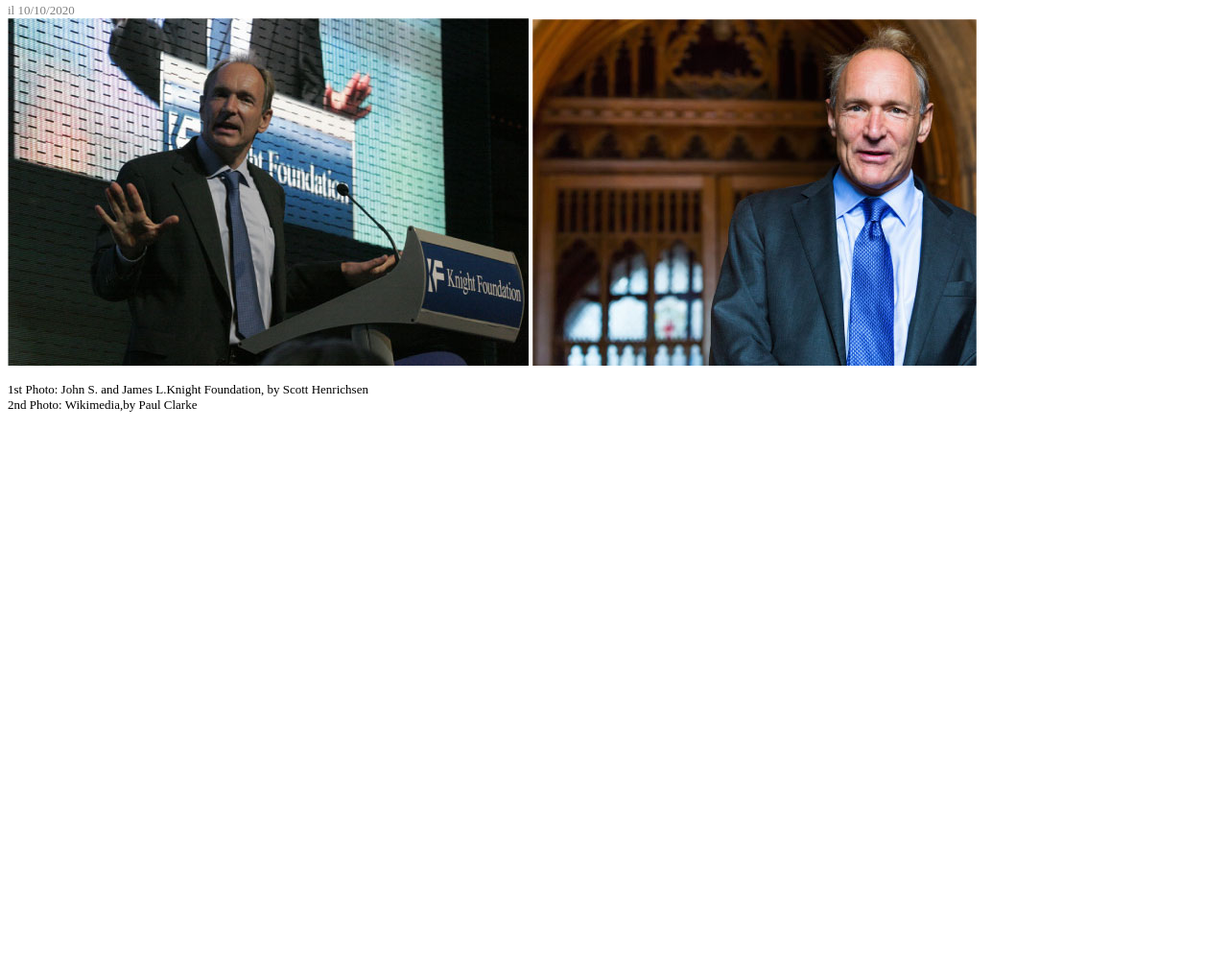
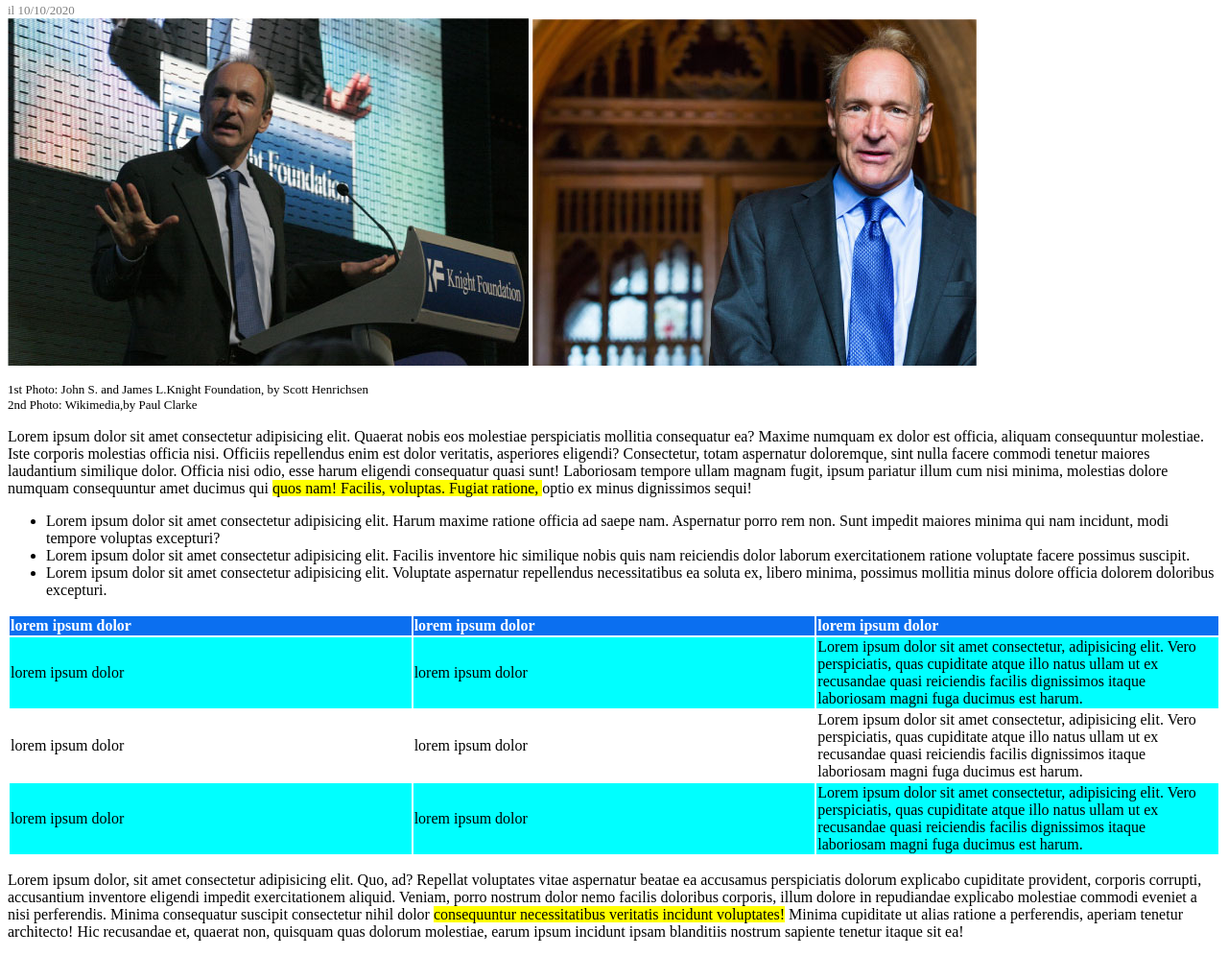
Before and after one commit to CuonoMaione/html-css-booleaner, a plain HTML site: page index.html in a window 1280 px wide. Shown: the part 276-1272 px from the top of the page at 96% size. Before the commit the page ends 800 px from the top, so only its background shows below. Drawn offline with Linux system fonts and the light colour scheme.

Commit message:
add text and table

```diff
--- a/css/style.css
+++ b/css/style.css
@@ -25,3 +25,12 @@ color: gray;
 .textphoto{
     font-size: small;
 }
+th{
+    background-color:rgb(11, 111, 240);
+    width: 30%;
+    text-align: initial;
+    color: white;
+}
+.blue{
+    background-color: aqua;
+}
--- a/index.html
+++ b/index.html
@@ -27,6 +27,48 @@
         <p class="textphoto">1st Photo: John S. and James L.Knight Foundation, by Scott Henrichsen <br>2nd Photo: Wikimedia,by Paul Clarke</p>
         </section>
 
+        <section> <!--Testo e table-->
+            <p>Lorem ipsum dolor sit amet consectetur adipisicing elit. Quaerat nobis eos molestiae perspiciatis mollitia consequatur ea? Maxime numquam ex dolor est officia, aliquam consequuntur molestiae. Iste corporis molestias officia nisi.
+            Officiis repellendus enim est dolor veritatis, asperiores eligendi? Consectetur, totam aspernatur doloremque, sint nulla facere commodi tenetur maiores laudantium similique dolor. Officia nisi odio, esse harum eligendi consequatur quasi sunt!
+            Laboriosam tempore ullam magnam fugit, ipsum pariatur illum cum nisi minima, molestias dolore numquam consequuntur amet ducimus qui <mark>quos nam! Facilis, voluptas. Fugiat ratione, </mark> optio ex minus dignissimos sequi!</p>
+
+            <ul>
+                <li>Lorem ipsum dolor sit amet consectetur adipisicing elit. Harum maxime ratione officia ad saepe nam. Aspernatur porro rem non. Sunt impedit maiores minima qui nam incidunt, modi tempore voluptas excepturi?</li>
+                <li>Lorem ipsum dolor sit amet consectetur adipisicing elit. Facilis inventore hic similique nobis quis nam reiciendis dolor laborum exercitationem ratione voluptate facere possimus suscipit.</li>
+                <li>Lorem ipsum dolor sit amet consectetur adipisicing elit. Voluptate aspernatur repellendus necessitatibus ea soluta ex, libero minima, possimus mollitia minus dolore officia dolorem doloribus excepturi.</li>
+            </ul>
+
+            <table>
+                <tr>
+                    <th>lorem ipsum dolor</th>
+                    <th>lorem ipsum dolor</th>
+                    <th>lorem ipsum dolor</th>
+                </tr>
+                <tr class="blue">
+                    <td>lorem ipsum dolor</td>
+                    <td>lorem ipsum dolor</td>
+                    <td>Lorem ipsum dolor sit amet consectetur, adipisicing elit. Vero perspiciatis, quas cupiditate atque illo natus ullam ut ex recusandae quasi reiciendis facilis dignissimos itaque laboriosam magni fuga ducimus est harum.</td>
+                </tr>
+                <tr>
+                    <td>lorem ipsum dolor</td>
+                    <td>lorem ipsum dolor</td>
+                    <td>Lorem ipsum dolor sit amet consectetur, adipisicing elit. Vero perspiciatis, quas cupiditate atque illo natus ullam ut ex recusandae quasi reiciendis facilis dignissimos itaque laboriosam magni fuga ducimus est harum.</td>
+                </tr>
+                <tr class="blue">
+                    <td>lorem ipsum dolor</td>
+                    <td>lorem ipsum dolor</td>
+                    <td>Lorem ipsum dolor sit amet consectetur, adipisicing elit. Vero perspiciatis, quas cupiditate atque illo natus ullam ut ex recusandae quasi reiciendis facilis dignissimos itaque laboriosam magni fuga ducimus est harum.</td>
+                </tr>
+
+
+            </table>
+
+            <p>Lorem ipsum dolor, sit amet consectetur adipisicing elit. Quo, ad? Repellat voluptates vitae aspernatur beatae ea accusamus perspiciatis dolorum explicabo cupiditate provident, corporis corrupti, accusantium inventore eligendi impedit exercitationem aliquid.
+            Veniam, porro nostrum dolor nemo facilis doloribus corporis, illum dolore in repudiandae explicabo molestiae commodi eveniet a nisi perferendis. Minima consequatur suscipit consectetur nihil dolor <mark>consequuntur necessitatibus veritatis incidunt voluptates!</mark>
+            Minima cupiditate ut alias ratione a perferendis, aperiam tenetur architecto! Hic recusandae et, quaerat non, quisquam quas dolorum molestiae, earum ipsum incidunt ipsam blanditiis nostrum sapiente tenetur itaque sit ea!</p>
+        </section>
+
+
 
 
     </main>
```
